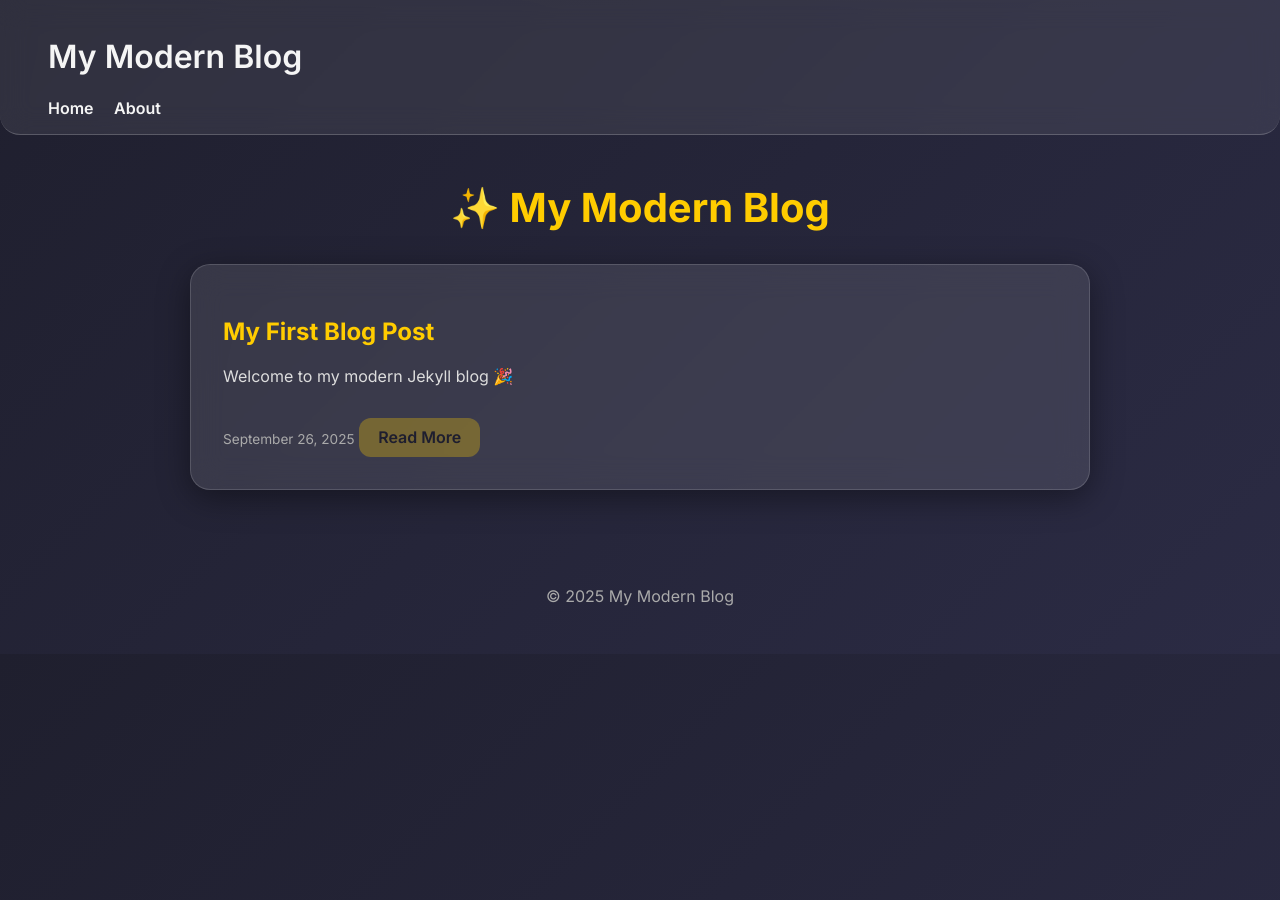
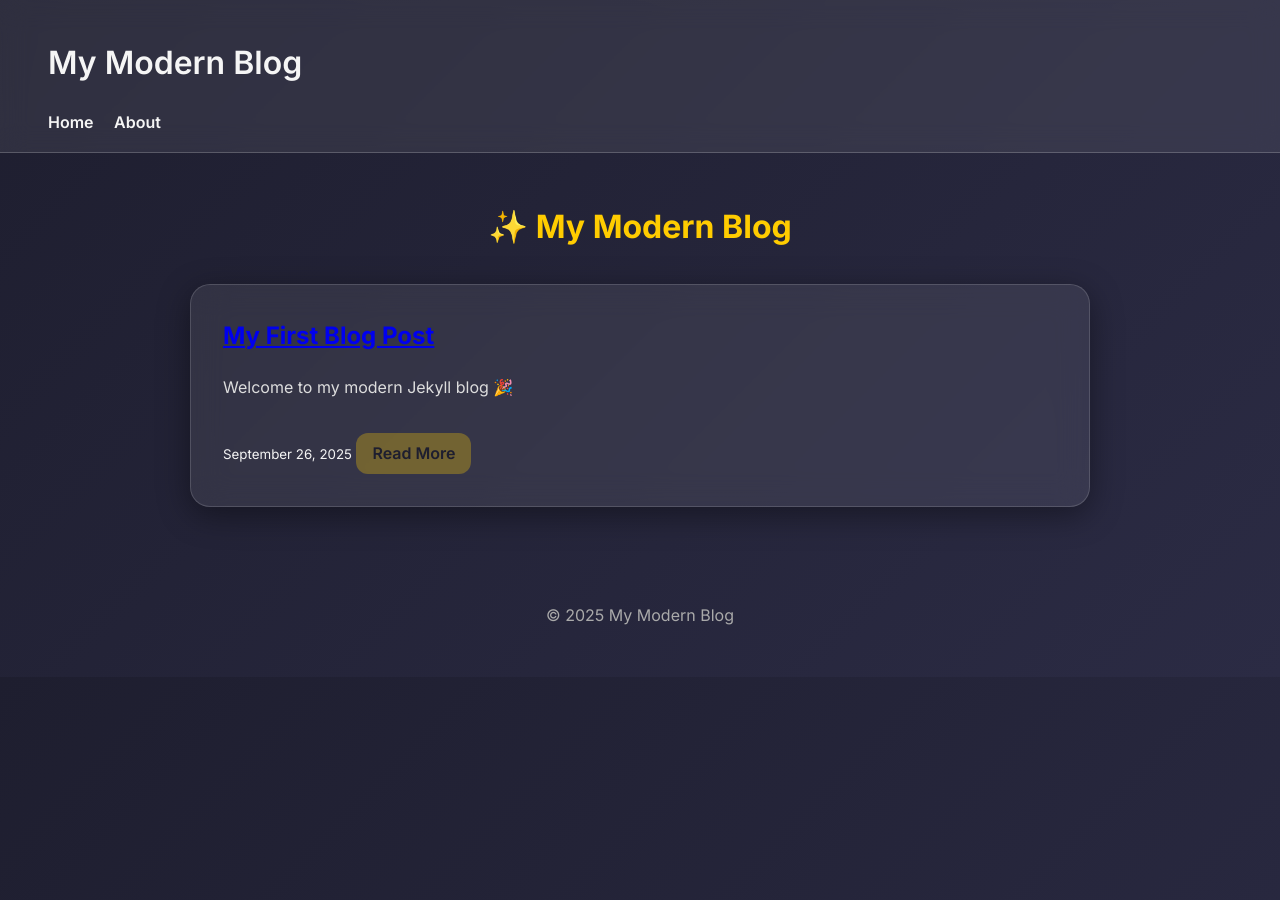
Before and after one commit to MevinuAbey/MevinuAbey.github.io, a Jekyll site: the page built from blog/index.html, in a window 1280 px wide. Built offline with Jekyll 4.4.1, drawn with Linux system fonts in a browser that asks for light colours.

Commit message:
Update style.css

```diff
--- a/blog/assets/css/style.css
+++ b/blog/assets/css/style.css
@@ -1,11 +1,12 @@
+/* Google Font */
 @import url('https://fonts.googleapis.com/css2?family=Inter:wght@400;600;700&display=swap');
 
 :root {
-  --bg-gradient: linear-gradient(135deg, #1f1f2e, #2b2b44);
-  --glass-color: rgba(255, 255, 255, 0.1);
+  --bg-gradient: linear-gradient(135deg, #1e1e2f, #2b2b44);
+  --glass-color: rgba(255,255,255,0.08);
+  --accent: #ffcc00;
   --text-color: #f5f5f5;
-  --accent: #ffcc00;
-  --shadow: 0 8px 32px rgba(0, 0, 0, 0.4);
+  --shadow: 0 8px 32px rgba(0,0,0,0.4);
 }
 
 body {
@@ -13,11 +14,14 @@
   font-family: 'Inter', sans-serif;
   background: var(--bg-gradient);
   color: var(--text-color);
+  line-height: 1.6;
 }
 
+/* Navbar */
 .navbar {
   position: sticky;
   top: 0;
+  width: 100%;
   backdrop-filter: blur(14px);
   background: rgba(255,255,255,0.08);
   border-bottom: 1px solid rgba(255,255,255,0.2);
@@ -25,16 +29,16 @@
   display: flex;
   justify-content: space-between;
   align-items: center;
-  border-radius: 0 0 20px 20px;
   z-index: 1000;
+  flex-wrap: wrap;
 }
 
 .navbar a {
   color: var(--text-color);
   margin-left: 1rem;
+  font-weight: 600;
   text-decoration: none;
-  font-weight: 600;
-  transition: all 0.3s ease;
+  transition: color 0.3s ease;
 }
 
 .navbar a:hover {
@@ -42,19 +46,22 @@
   text-shadow: 0 0 8px var(--accent);
 }
 
+/* Container */
 .container {
   max-width: 900px;
   margin: 3rem auto;
   padding: 0 1rem;
 }
 
+/* Site Title */
 .site-title {
   text-align: center;
-  font-size: 2.5rem;
+  font-size: 2rem;
   margin-bottom: 2rem;
   color: var(--accent);
 }
 
+/* Glass Post Cards */
 .post-card {
   background: var(--glass-color);
   backdrop-filter: blur(16px);
@@ -67,30 +74,25 @@
 }
 
 .post-card:hover {
-  transform: translateY(-8px);
-  box-shadow: 0 12px 40px rgba(255, 204, 0, 0.3);
+  transform: translateY(-6px);
+  box-shadow: 0 12px 40px rgba(255,204,0,0.3);
 }
 
-.post-title a {
+.post-card h2 {
+  margin-top: 0;
+  font-size: 1.5rem;
   color: var(--accent);
-  text-decoration: none;
 }
 
-.post-excerpt {
+.post-card p {
   color: #ddd;
-  margin: 1rem 0;
-}
-
-.post-date {
-  font-size: 0.85rem;
-  color: #aaa;
 }
 
 .read-more {
   display: inline-block;
   margin-top: 1rem;
-  padding: 0.6rem 1.2rem;
-  background: rgba(255, 204, 0, 0.3);
+  padding: 0.5rem 1rem;
+  background: rgba(255,204,0,0.3);
   color: #1e1e2f;
   font-weight: 600;
   border-radius: 12px;
@@ -102,8 +104,32 @@
   transform: scale(1.05);
 }
 
+/* Footer */
 footer {
   text-align: center;
   padding: 2rem;
   color: #aaa;
 }
+
+/* --- Responsive --- */
+@media (max-width: 768px) {
+  .navbar {
+    flex-direction: column;
+  }
+
+  .navbar a {
+    margin: 0.5rem 0;
+  }
+
+  .site-title {
+    font-size: 1.8rem;
+  }
+
+  .post-card {
+    padding: 1.5rem;
+  }
+
+  .post-card h2 {
+    font-size: 1.3rem;
+  }
+}
```
